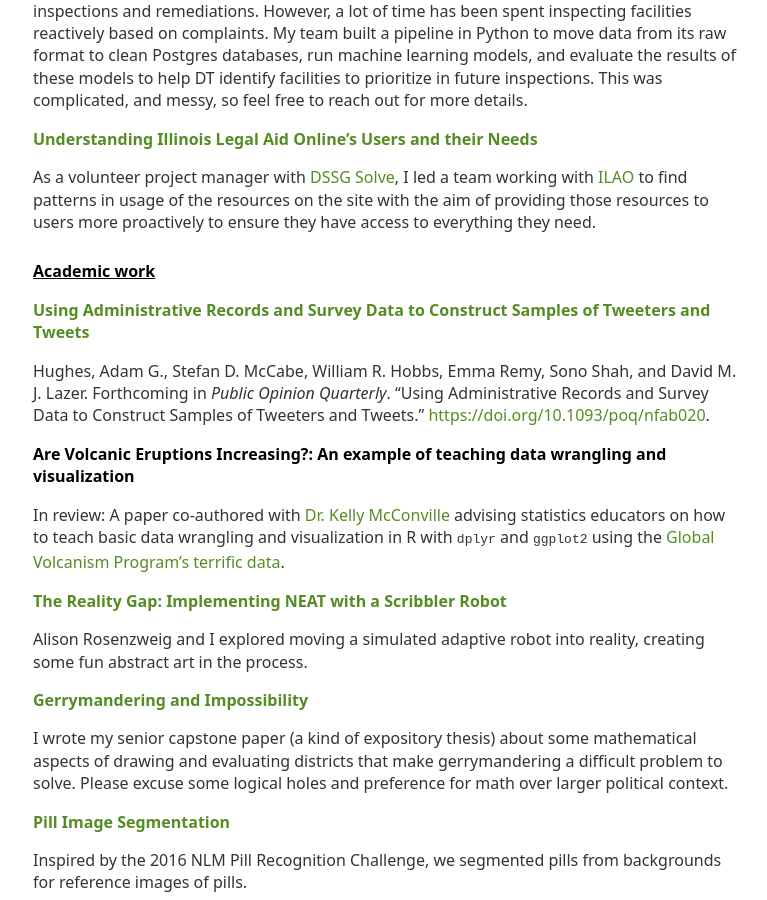
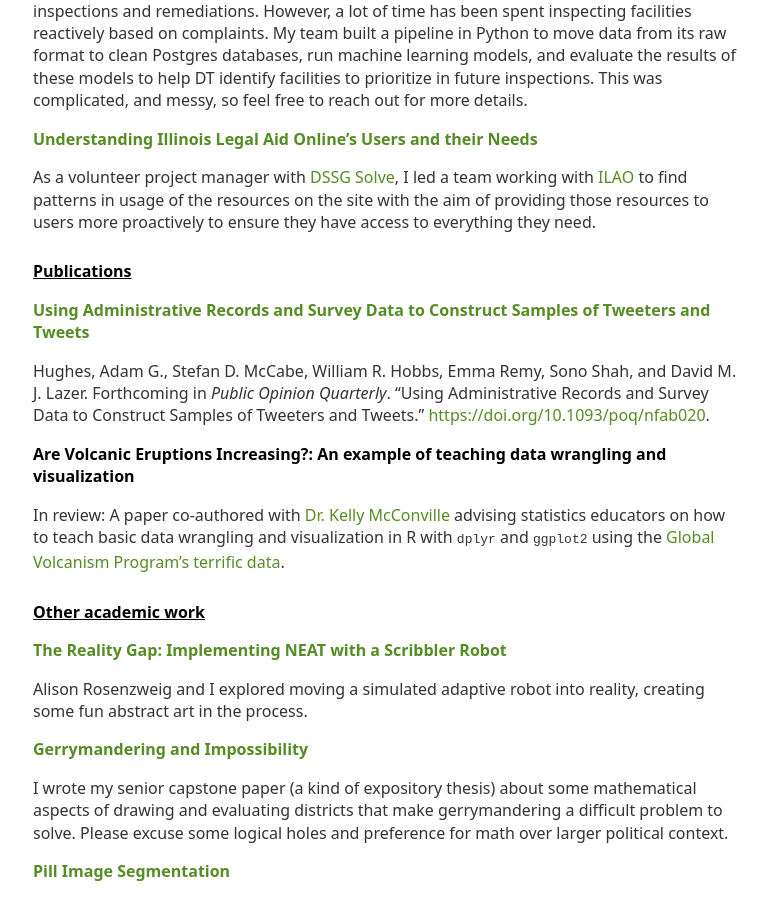
Before and after one commit to emmaremy/emmaremy.github.io, a Jekyll site: the page built from projects/index.md, in a window 1280 px wide and 900 px high, scrolled down 456 px. Shown: the whole window, without its empty margins (255-1022 px from the left). Built offline with Jekyll 4.4.1, drawn with Linux system fonts in a browser that asks for light colours.

Commit message:
add publications section

```diff
--- a/projects/index.md
+++ b/projects/index.md
@@ -17,7 +17,7 @@
 
 As a volunteer project manager with [DSSG Solve](https://www.solveforgood.org/), I led a team working with [ILAO](https://www.illinoislegalaid.org/) to find patterns in usage of the resources on the site with the aim of providing those resources to users more proactively to ensure they have access to everything they need.
 
-## Academic work
+## Publications
 
 ### [Using Administrative Records and Survey Data to Construct Samples of Tweeters and Tweets](https://sdmccabe.github.io/files/hughes_constructing_2020.pdf)
 
@@ -26,6 +26,8 @@
 ### Are Volcanic Eruptions Increasing?: An example of teaching data wrangling and visualization
 
 In review: A paper co-authored with [Dr. Kelly McConville](https://blogs.swarthmore.edu/kelly-mcconville/) advising statistics educators on how to teach basic data wrangling and visualization in R with `dplyr` and `ggplot2` using the [Global Volcanism Program's terrific data](https://volcano.si.edu/).
+
+## Other academic work
 
 ### [The Reality Gap: Implementing NEAT with a Scribbler Robot](https://www.cs.swarthmore.edu/~meeden/cs81/f17/projects/AlisonEmma.pdf)
 
```
